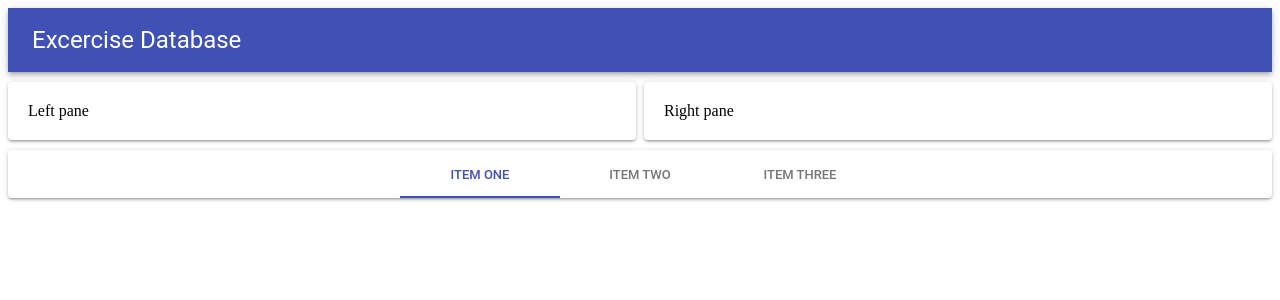
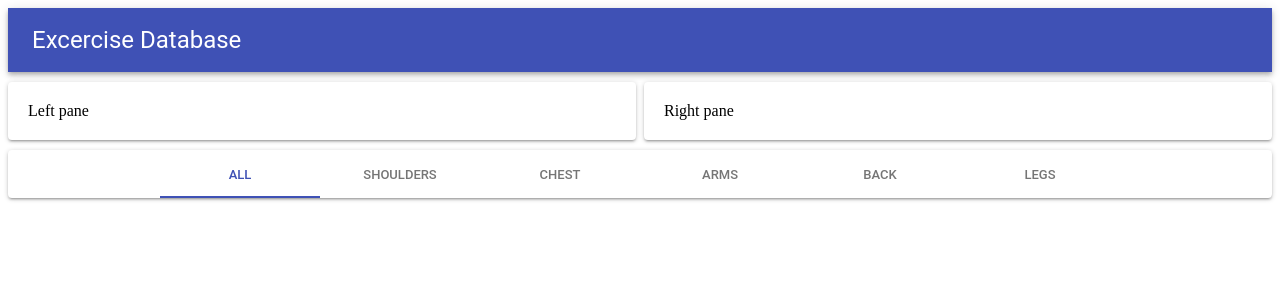
Before and after one commit to tuananhk13bk/learn-react-material-ui, a React (Create React App) app: page / in a window 1280 px wide. Shown: the top 300 px of the page. Built offline with nearby package versions, Linux system fonts and the light colour scheme.

Commit message:
Add first Redux object. Can navigate footer tab now!

```diff
--- a/src/actions/actionList.js
+++ b/src/actions/actionList.js
@@ -1 +1,2 @@
-export const RENDER_TAB = 'RENDER_TAB'
+export const ADD_TAB = 'ADD_TAB'
+export const SELECT_TAB = 'SELECT_TAB'
--- a/src/actions/index.js
+++ b/src/actions/index.js
@@ -1,5 +1,20 @@
+import { SELECT_TAB, ADD_TAB } from './actionList'
 
-const addFooterTab = muscles => ({
-  type: 'RENDER_TAB',
+
+export const addTab = muscles => ({
+  type: ADD_TAB,
   muscles
 })
+
+// export const selectTab = index => ({
+//   type: SELECT_TAB,
+//   payload: index
+
+// })
+
+export const selectTab = index => {
+  return {
+    type: SELECT_TAB,
+    index
+  }
+}
--- a/src/components/App.js
+++ b/src/components/App.js
@@ -2,7 +2,7 @@ import React, { Component, Fragment } from 'react'
 import Header from '../containers/Header'
 import Footer from '../containers/Footer'
 import Main from '../containers/MainFragment/Main'
-import { muscles, excercises } from '../dataSet'
+
 
 
 class App extends Component {
--- a/src/containers/Footer.js
+++ b/src/containers/Footer.js
@@ -1,20 +1,45 @@
 import React from 'react'
 import { Paper, Tabs, Tab } from '@material-ui/core'
+import { connect } from 'react-redux'
+import { bindActionCreators } from 'redux'
+import { selectTab } from '../actions/index'
 
 
-const Footer = (props) => (
+const Footer = ({ footerTab, selectTabReducer, selectTab }) => (
   <Paper>
     <Tabs
-      value={0}
+      value={selectTabReducer}
+      // onChange={(e, index) => {
+      //   selectTab(index)
+      // }}
+      onChange={(e, index) => {
+        selectTab(index)
+      }}
       indicatorColor="primary"
       textColor="primary"
       centered
     >
-      <Tab label="Item One" />
-      <Tab label="Item Two" />
-      <Tab label="Item Three" />
+      <Tab key={'All'} label={'All'} />
+      {footerTab.map(each => (
+        <Tab
+          key={each}
+          label={each}
+        />
+      ))}
+
     </Tabs>
   </Paper>
 )
 
-export default Footer
+const mapStateToProps = state => ({
+  footerTab: state.footerTab,
+  selectTabReducer: state.selectTabReducer
+})
+
+const mapDispatchToProps = (dispatch) => {
+  return bindActionCreators({selectTab}, dispatch)
+}
+
+const FooterContainer = connect(mapStateToProps, mapDispatchToProps)(Footer)
+
+export default FooterContainer
--- a/src/index.js
+++ b/src/index.js
@@ -1,8 +1,18 @@
 import React from 'react';
 import ReactDOM from 'react-dom';
 import App from './components/App';
+import { Provider } from 'react-redux'
+import { createStore } from 'redux'
+import rootReducer from './reducers/index'
 
-ReactDOM.render(<App />, document.getElementById('root'));
+
+const store = createStore(rootReducer)
+
+
+ReactDOM.render(<Provider store={store}>
+                  <App />
+                </Provider>
+                , document.getElementById('root'));
 
 // If you want your app to work offline and load faster, you can change
 // unregister() to register() below. Note this comes with some pitfalls.
--- a/src/reducers/FooterTab.js
+++ b/src/reducers/FooterTab.js
@@ -0,0 +1,24 @@
+import { ADD_TAB, SELECT_TAB } from "../actions/actionList";
+import { muscles } from '../dataSet'
+
+const footerTab = (state=muscles, action) => {
+   switch (action.type) {
+      case ADD_TAB:
+         return [
+            ...state,
+            action.index
+         ]
+
+      default:
+         return state
+
+         // return [
+         //    'All',
+         //    ...state
+         // ]
+
+
+   }
+}
+
+export default footerTab
--- /dev/null
+++ b/src/reducers/index.js
@@ -0,0 +1,10 @@
+import footerTab from './footerTab'
+import selectTabReducer from './selectTabReducer'
+import { combineReducers } from 'redux'
+
+const rootReducer =  combineReducers({
+   footerTab,
+   selectTabReducer
+})
+
+export default rootReducer
--- /dev/null
+++ b/src/reducers/selectTabReducer.js
@@ -0,0 +1,14 @@
+import { SELECT_TAB } from '../actions/actionList'
+
+const selectTabReducer = (state=0, action) => {
+
+   switch (action.type) {
+      case SELECT_TAB:
+         return action.index
+      default:
+         return state
+
+   }
+}
+
+export default selectTabReducer
```
Also changed, not shown: 1 other file (tests, documents, lock files or other folders).
